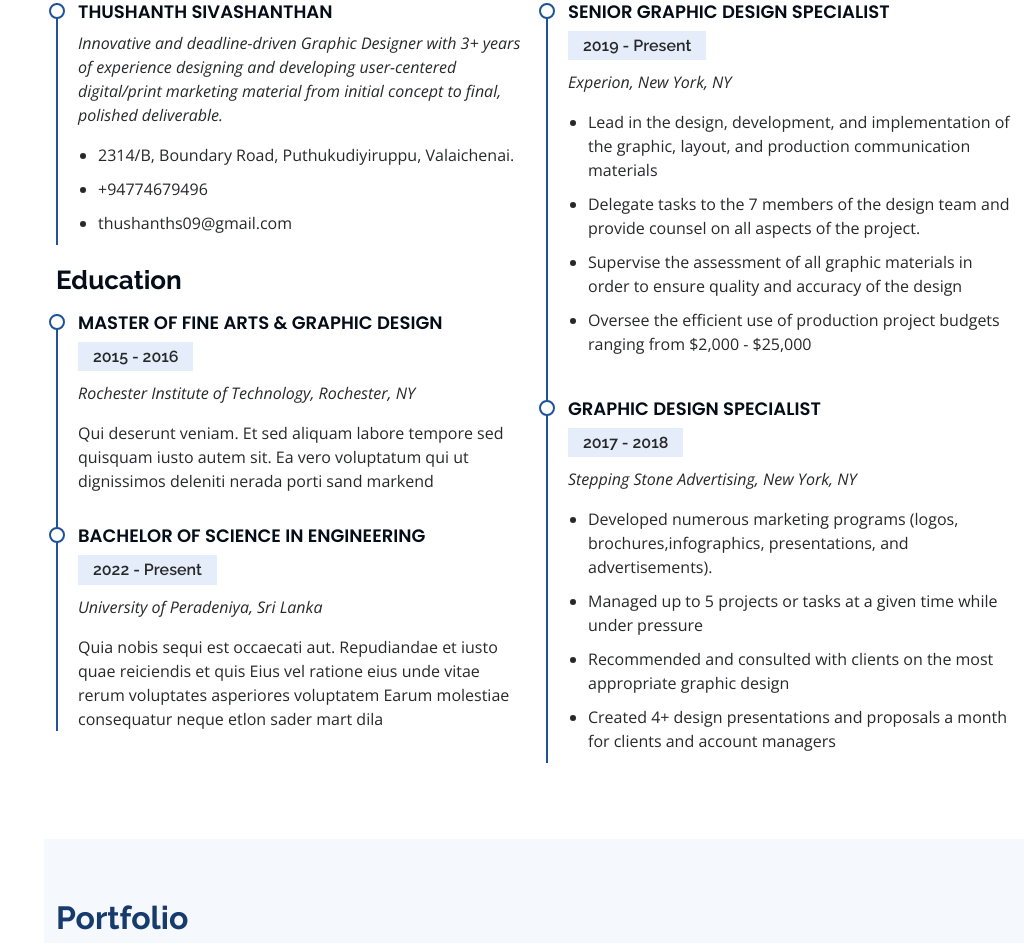
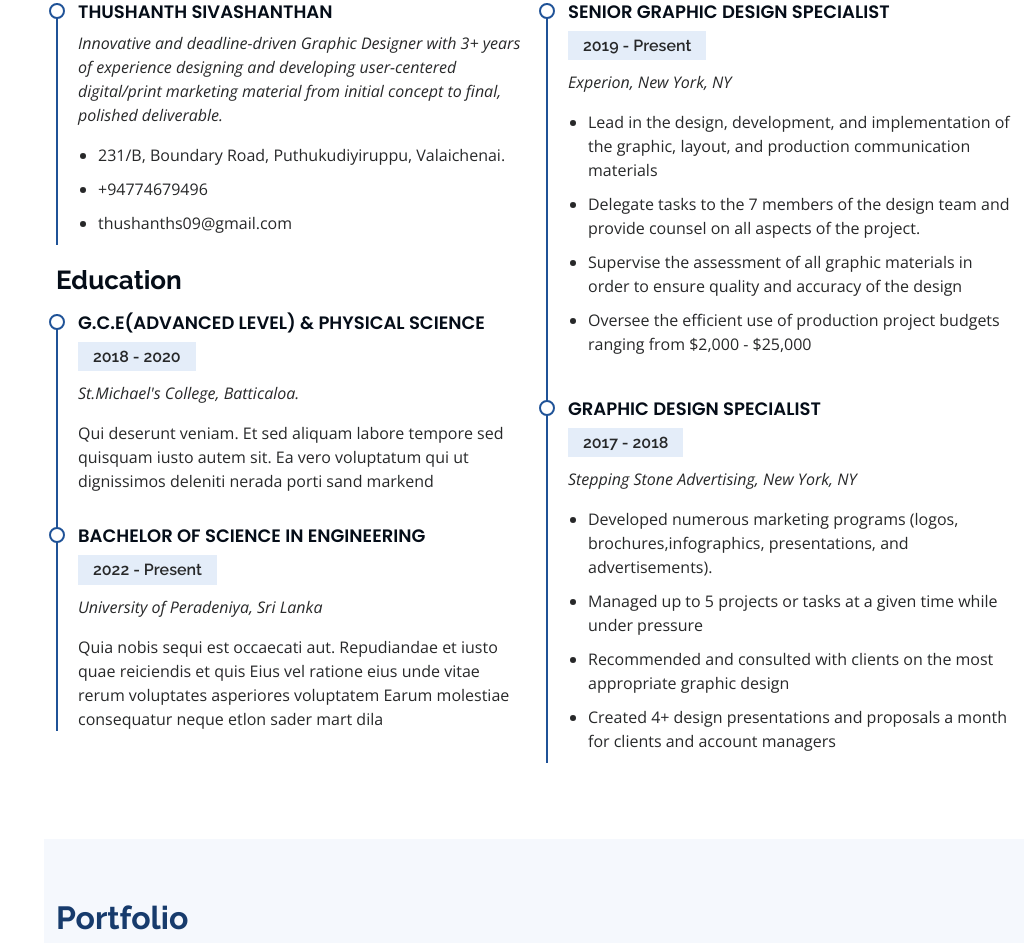
Before and after one commit to thushanths09/Portfolio, a plain HTML site: page index.html in a window 1280 px wide. Shown: the part 2732-3675 px from the top of the page, without its empty margins (256-1280 px from the left). Drawn offline with nearby package versions, Linux system fonts and the light colour scheme.

Commit message:
contact update

```diff
--- a/index.html
+++ b/index.html
@@ -49,7 +49,7 @@
         <h1 class="text-light"><a href="index.html">Thushanth Sivashanthan</a></h1>
         <div class="social-links mt-3 text-center">
           <a href="#" class="twitter"><i class="bx bxl-twitter"></i></a>
-          <a href="https://www.facebook.com/profile.php?id=100079971693633" class="facebook"><i class="bx bxl-facebook"></i></a>
+          <a href="https://www.facebook.com/thushanths09" class="facebook"><i class="bx bxl-facebook"></i></a>
           <a href="https://www.instagram.com/thushanths09/" class="instagram"><i class="bx bxl-instagram"></i></a>
           <a href="#" class="google-plus"><i class="bx bxl-skype"></i></a>
           <a href="https://www.linkedin.com/in/thushanth-sivashanthan/" class="linkedin"><i class="bx bxl-linkedin"></i></a>
@@ -256,7 +256,7 @@
               <h4>Thushanth Sivashanthan</h4>
               <p><em>Innovative and deadline-driven Graphic Designer with 3+ years of experience designing and developing user-centered digital/print marketing material from initial concept to final, polished deliverable.</em></p>
               <ul>
-                <li>2314/B, Boundary Road, Puthukudiyiruppu, Valaichenai.</li>
+                <li>231/B, Boundary Road, Puthukudiyiruppu, Valaichenai.</li>
                 <li>+94774679496</li>
                 <li>thushanths09@gmail.com</li>
               </ul>
@@ -264,9 +264,9 @@
 
             <h3 class="resume-title">Education</h3>
             <div class="resume-item">
-              <h4>Master of Fine Arts &amp; Graphic Design</h4>
-              <h5>2015 - 2016</h5>
-              <p><em>Rochester Institute of Technology, Rochester, NY</em></p>
+              <h4>G.C.E(Advanced Level) &amp; Physical Science</h4>
+              <h5>2018 - 2020</h5>
+              <p><em>St.Michael's College, Batticaloa.</em></p>
               <p>Qui deserunt veniam. Et sed aliquam labore tempore sed quisquam iusto autem sit. Ea vero voluptatum qui ut dignissimos deleniti nerada porti sand markend</p>
             </div>
             <div class="resume-item">
```
